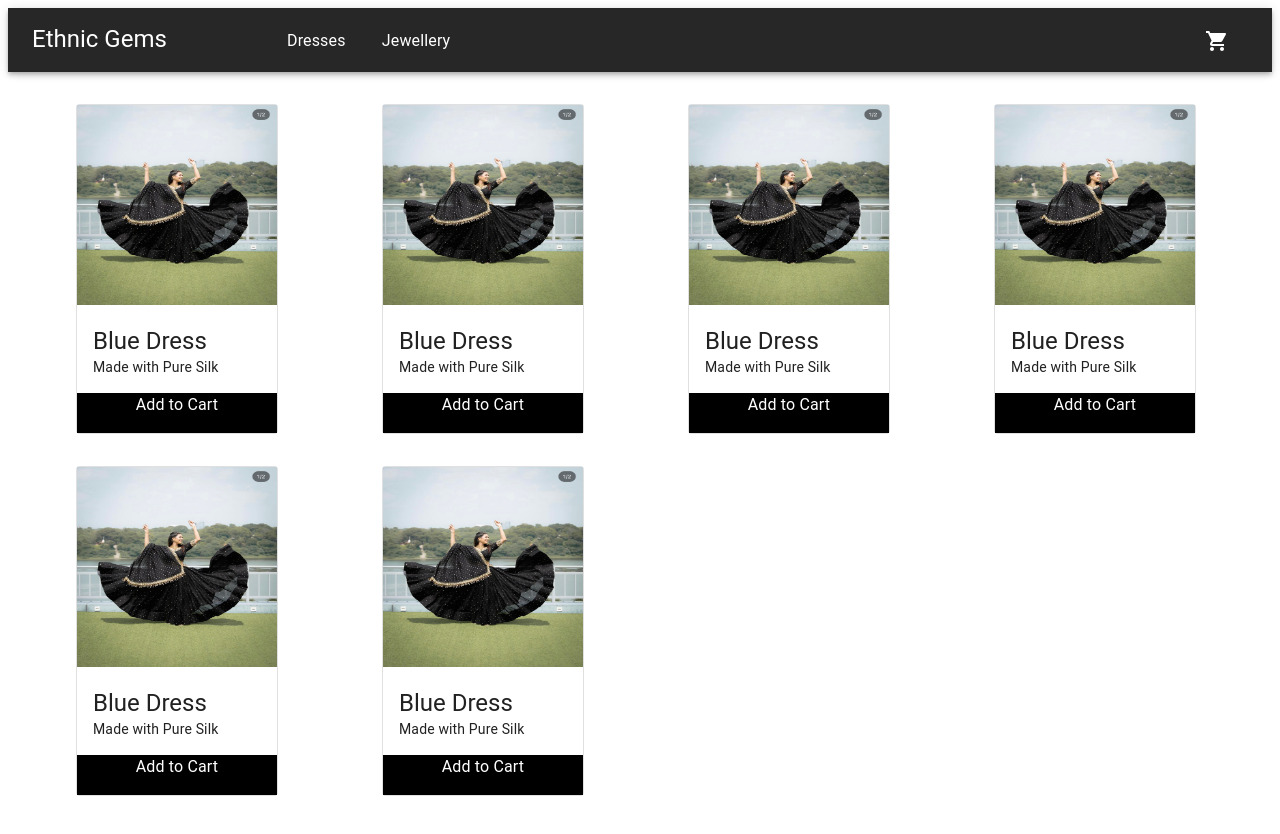
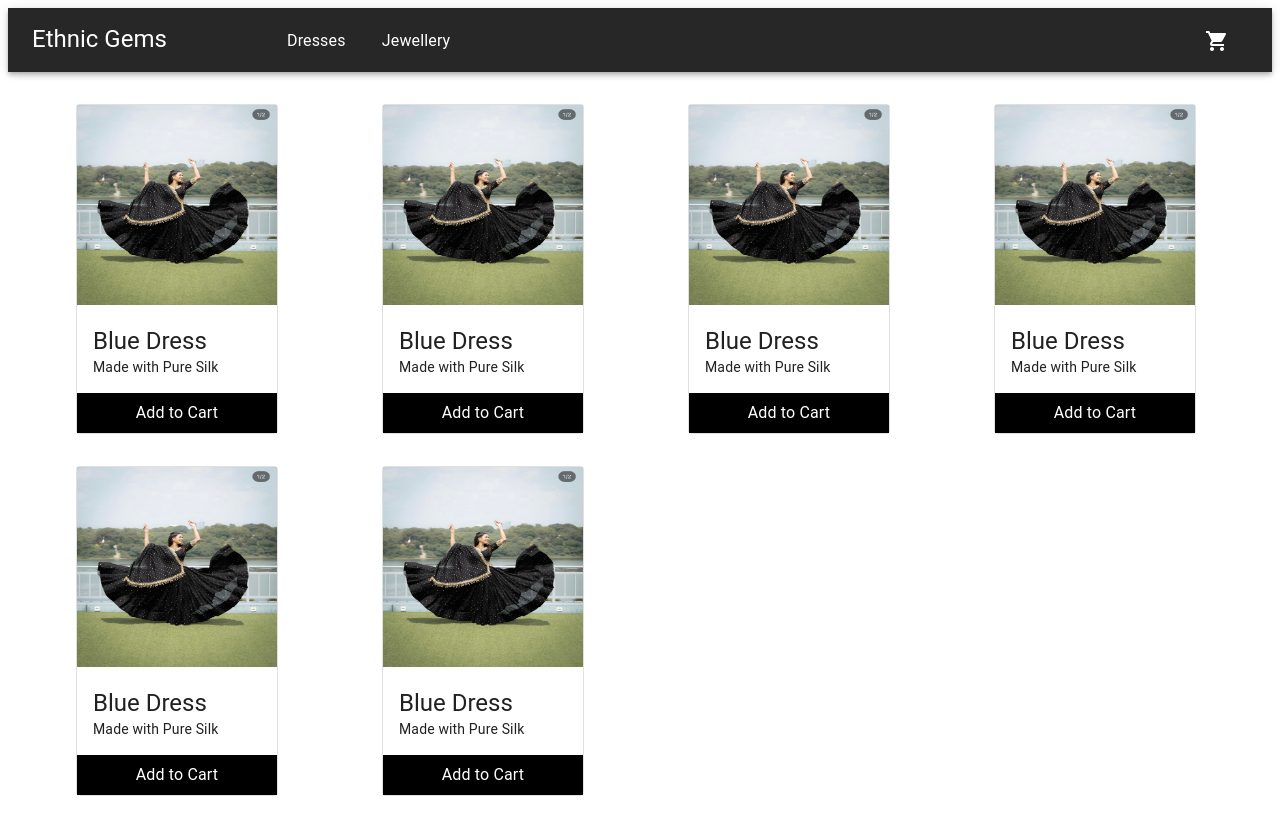
Before and after one commit to arasidobariya/ethnicGems, a React (Create React App) app: page /productList in a window 1280 px wide. Built offline with nearby package versions, Linux system fonts and the light colour scheme.

Commit message:
added syle of add to cart button

```diff
--- a/src/Styles/NavLink.js
+++ b/src/Styles/NavLink.js
@@ -1,4 +1,4 @@
-import styled from "styled-components";
+import { styled } from "@mui/system";
 import { NavLink } from "react-router-dom";
 
 const StyledNavLink = styled(NavLink)`
--- a/src/components/ProductList.js
+++ b/src/components/ProductList.js
@@ -1,15 +1,6 @@
 import { Grid, Box, Paper, Typography } from "@mui/material";
-import { makeStyles } from "@material-ui/core/styles";
-
-const useStyles = makeStyles((theme) => ({
-  typo: {
-    flexGrow: 1,
-    textAlign: "center",
-  },
-}));
 
 function ProductList() {
-  const classes = useStyles();
   const items = [
     {
       id: Math.random.toString(),
@@ -87,15 +78,13 @@ function ProductList() {
                 </Grid>
 
                 <Typography
-                  className={classes.typo}
                   sx={{
-                    height: "2.5rem",
                     color: "white",
                     justifyContent: "center",
                     textAlign: "center",
                     alignItem: "center",
                     backgroundColor: "black",
-                    flexGrow: 1,
+                    padding: "0.5rem",
                   }}
                 >
                   Add to Cart
```
